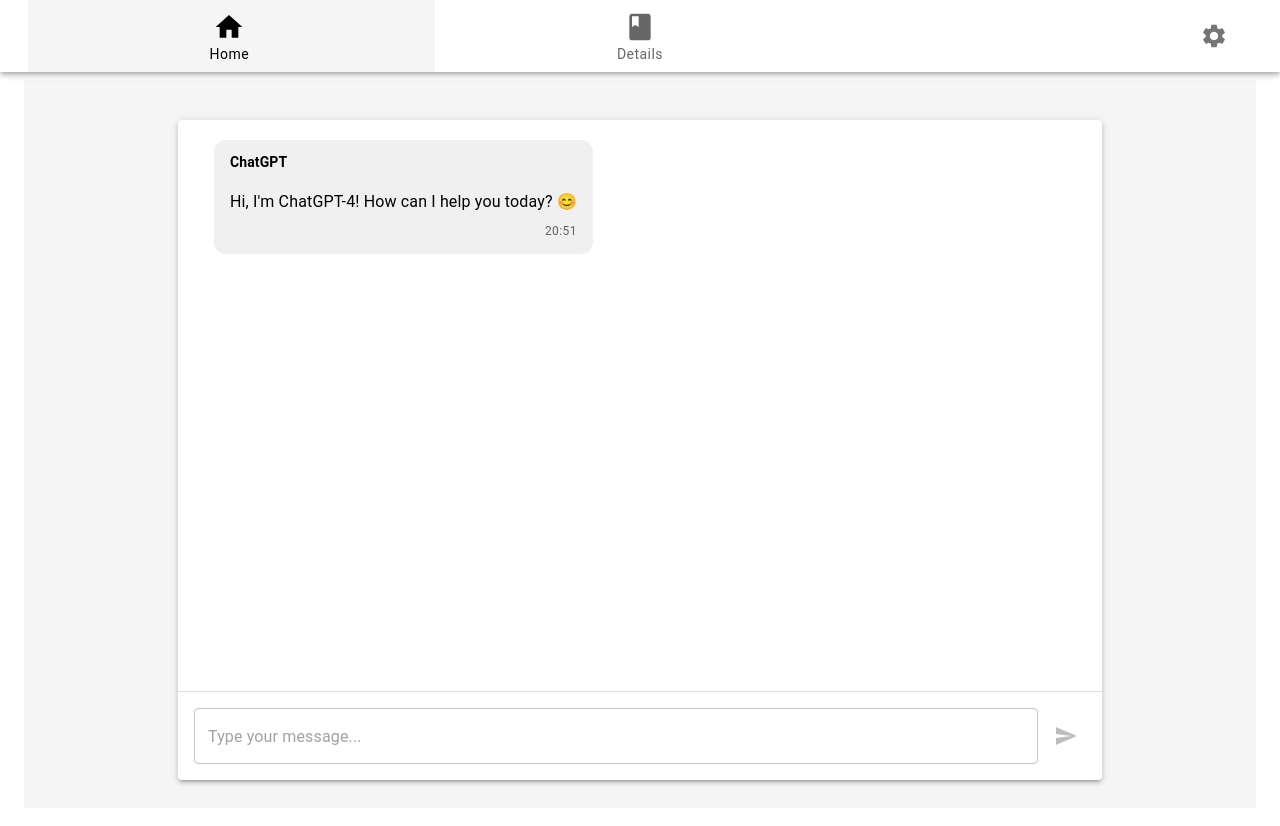
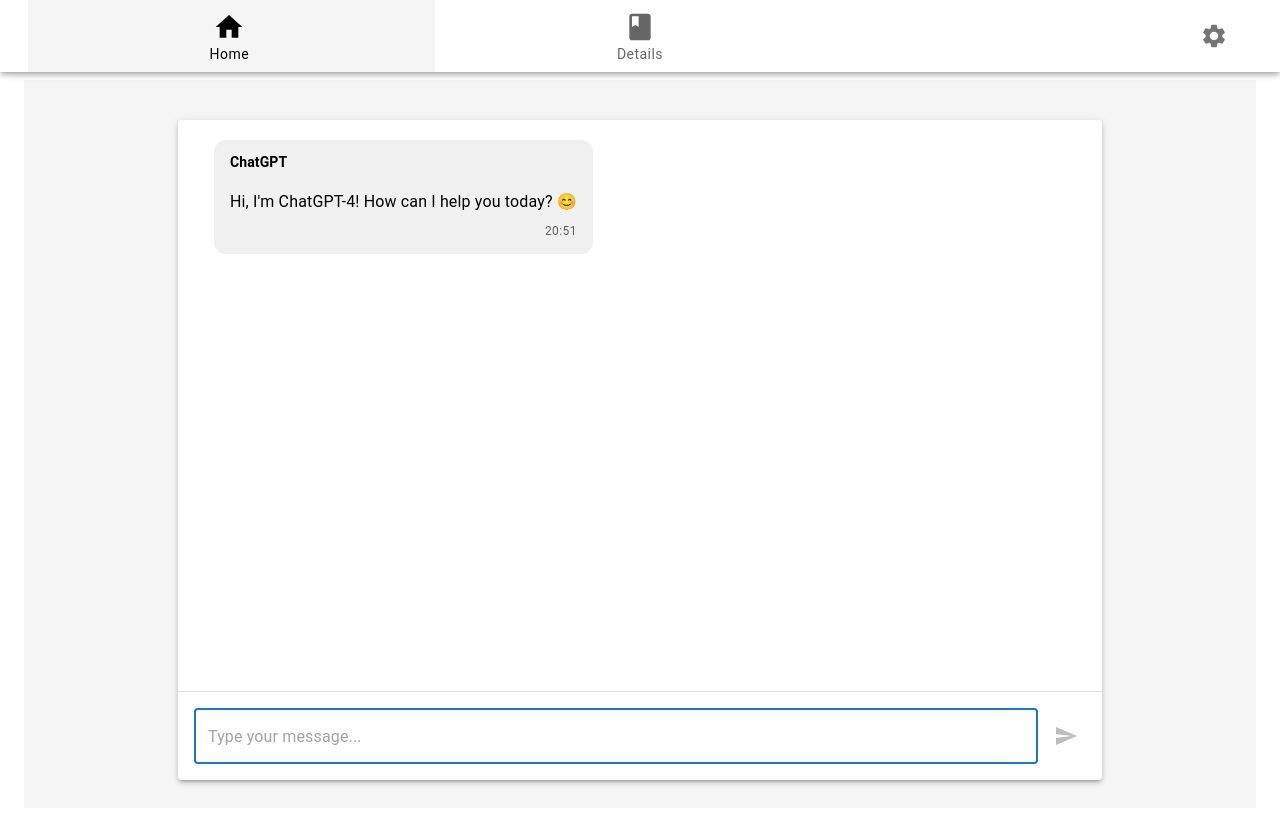
Before and after one commit to dbbrandt/react-starter-app, a React (Create React App) app: page / in a window 1280 px wide. Shown: the top 826 px of the page. Built offline with nearby package versions, Linux system fonts and the light colour scheme; no server answers.

Commit message:
feat: auto-focus input after GPT response
- Add input field focus after loading completes
- Improve UX by automatically focusing input for next message

```diff
--- a/src/components/Chat/ChatInterface.tsx
+++ b/src/components/Chat/ChatInterface.tsx
@@ -29,6 +29,7 @@
   const [newMessage, setNewMessage] = useState('');
   const [isLoading, setIsLoading] = useState(false);
   const messagesEndRef = useRef<HTMLDivElement>(null);
+  const inputRef = useRef<HTMLInputElement>(null);
 
   const scrollToBottom = () => {
     messagesEndRef.current?.scrollIntoView({ behavior: 'smooth' });
@@ -36,7 +37,11 @@
 
   useEffect(() => {
     scrollToBottom();
-  }, [messages]);
+    // Focus input after messages update and loading is complete
+    if (!isLoading && inputRef.current) {
+      inputRef.current.focus();
+    }
+  }, [messages, isLoading]);
 
   const convertToOpenAIMessages = (messages: Message[]): OpenAIMessage[] => {
     return messages.map(msg => ({
@@ -157,6 +162,7 @@
           placeholder="Type your message..."
           disabled={isLoading}
           sx={{ mr: 1 }}
+          inputRef={inputRef}
         />
         {isLoading ? (
           <CircularProgress size={24} />
```
